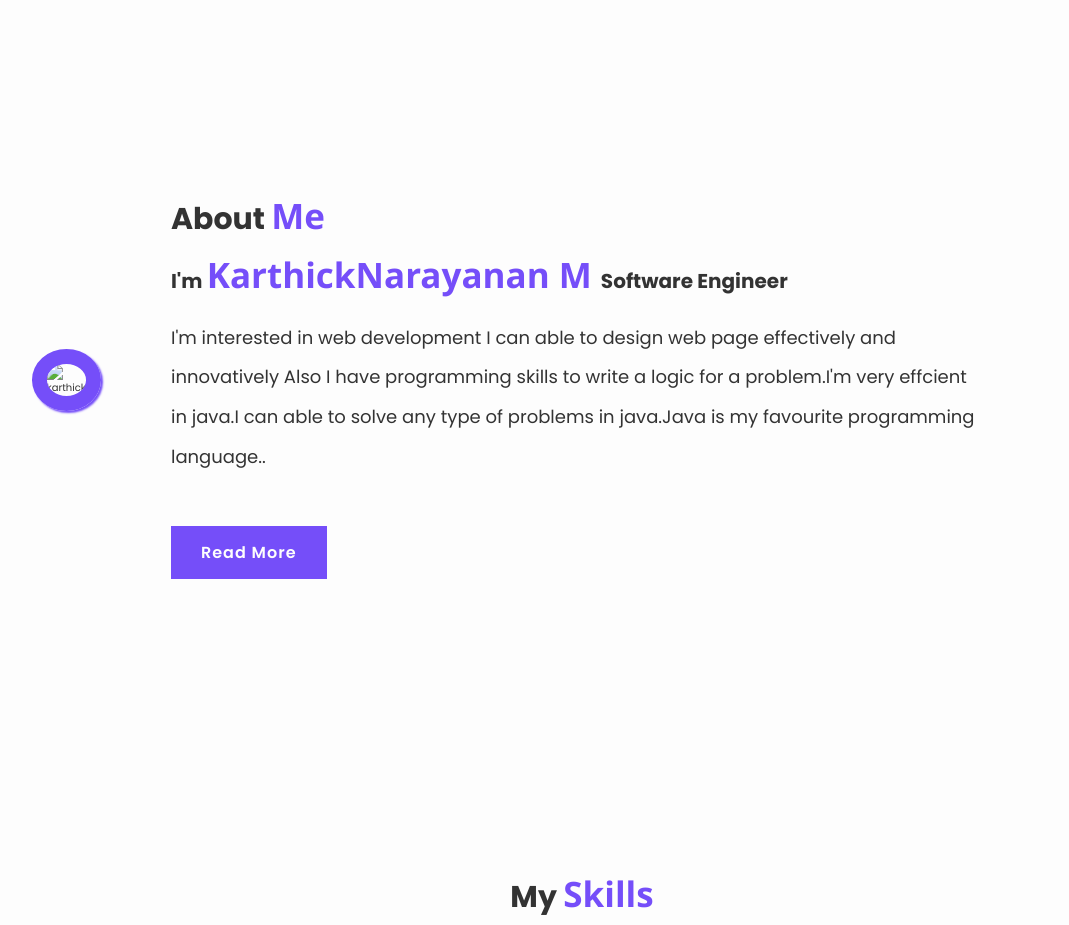
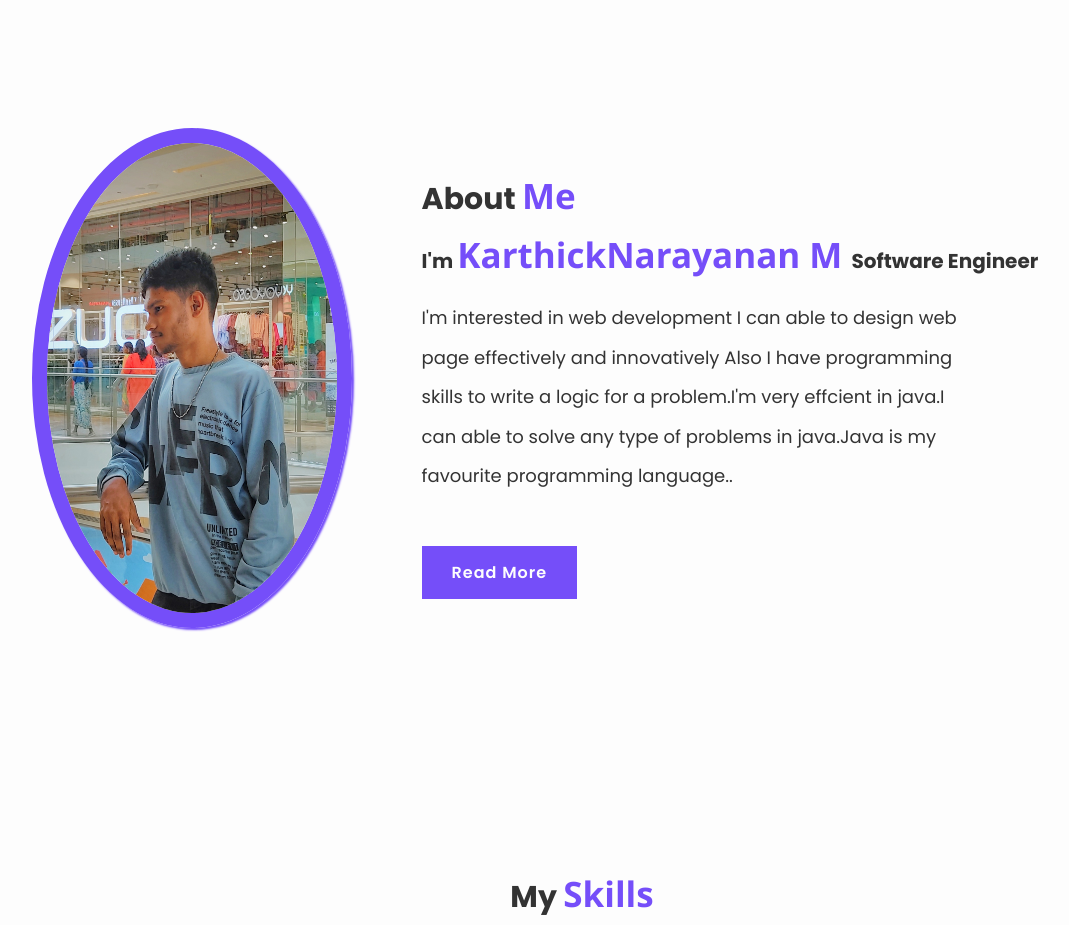
Before and after one commit to KARTHICKNARAYANAN-M/KARTHICK.M-PORTFOLIO, a plain HTML site: page index.html in a window 1280 px wide. Shown: the part 860-1785 px from the top of the page, without its empty margins (58-1127 px from the left). Drawn offline with nearby package versions, Linux system fonts and the light colour scheme; files whose address does not match are found by name.

Commit message:
initial commit

```diff
--- a/index.html
+++ b/index.html
@@ -107,7 +107,7 @@
      <section class="about" id="about">
 
         <div class="about-image">
-           <img src="Karthick.M.jpg" alt="karthick">
+           <img src="./Images/Karthick.M.jpg" alt="karthick">
         </div>
 
         <div class="about-content">
```
